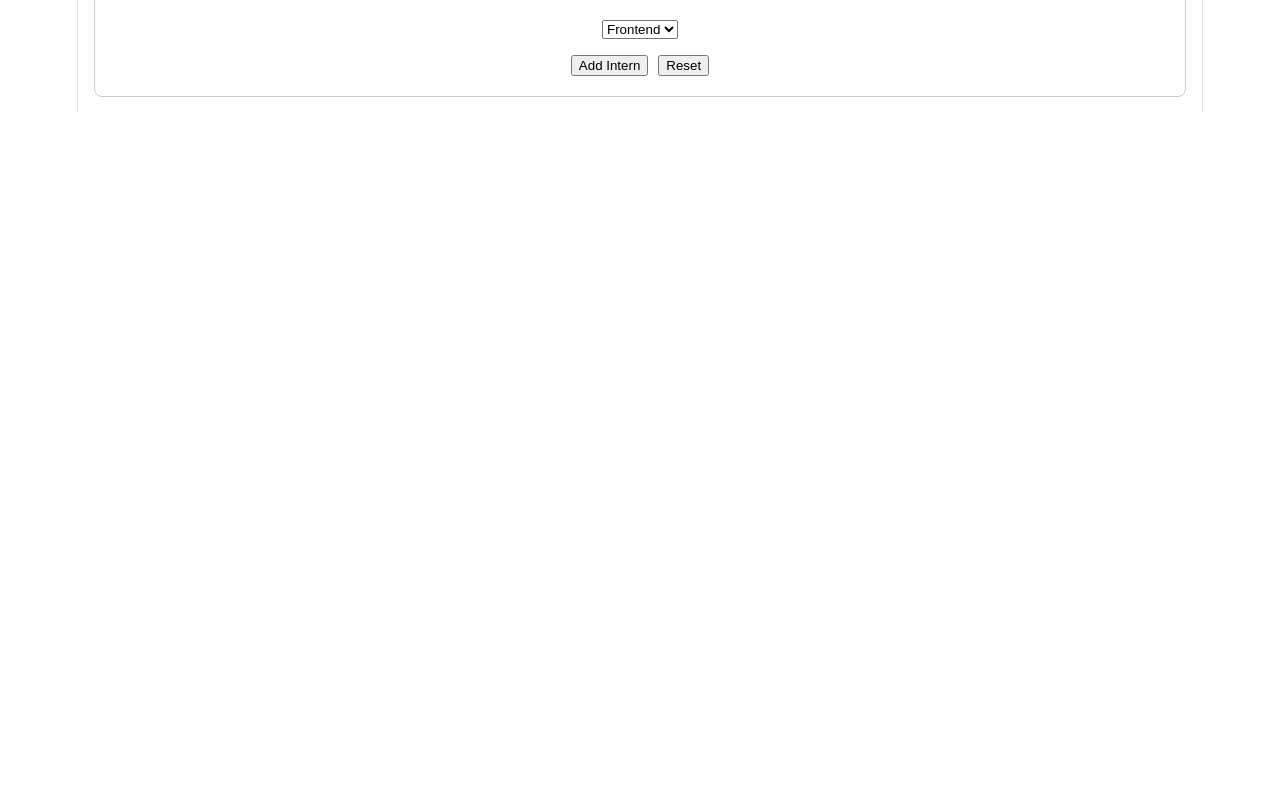
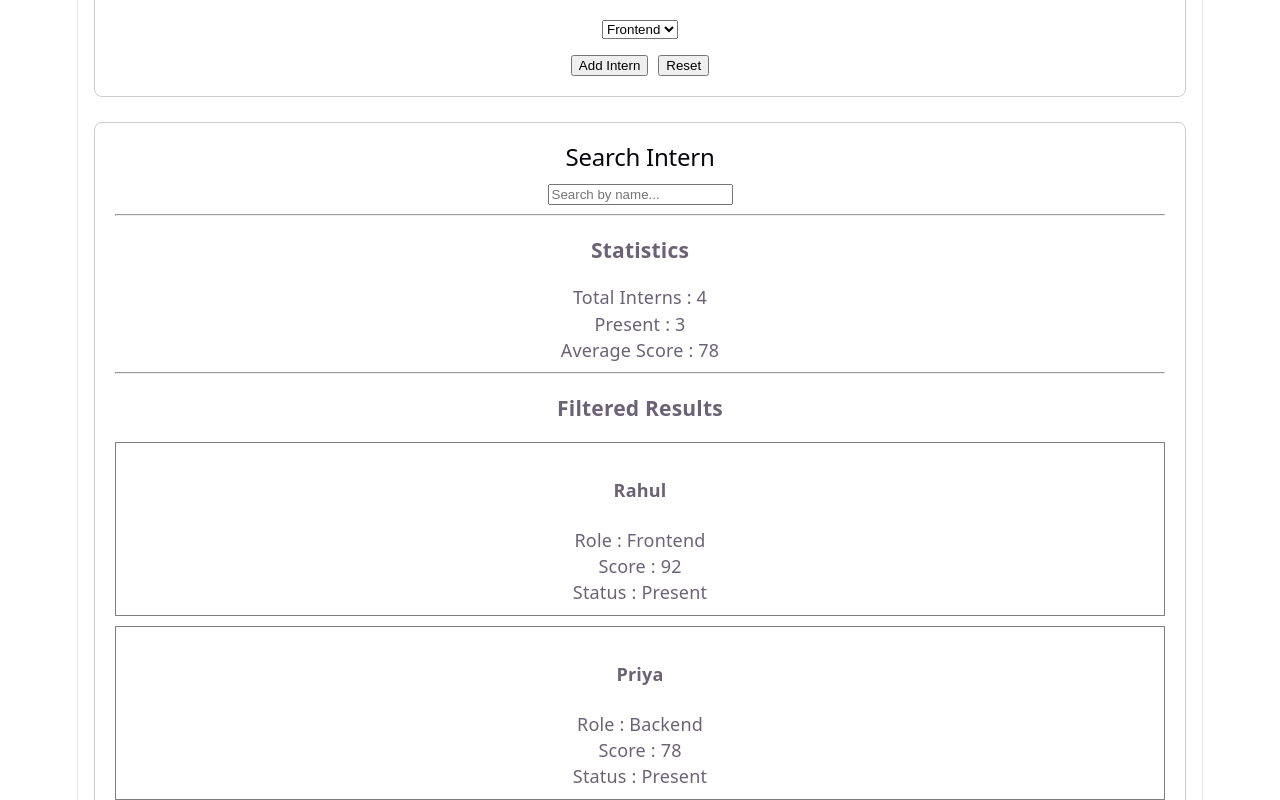
Before and after one commit to Josemafita-L/js-training, a React (Vite) app in the folder react/session4/: page / in a window 1280 px wide. Shown: the part 1320-2120 px from the top of the page. Before the commit the page ends 1433 px from the top, so only its background shows below. Built offline with nearby package versions, Linux system fonts and the light colour scheme.

Commit message:
react/session4: add intern search custom hook

```diff
--- a/react/session4/src/App.tsx
+++ b/react/session4/src/App.tsx
@@ -2,6 +2,7 @@ import Navbar from "./components/Navbar"
 import ThemedCard from "./components/ThemedCard"
 import CounterDemo from "./components/CounterDemo"
 import AddInternForm from "./components/AddInternForm"
+import InternSearch from "./components/InternSearch"
 
 import { useInterns } from "./contexts/intern-context"
 
@@ -9,16 +10,18 @@ function App() {
   const { interns, isLoading } = useInterns()
 
   /*
-  Theme and intern data are kept in separate contexts because
-  they represent different responsibilities.
+  ThemeContext:
+  Responsible for UI appearance like Light and Dark mode.
 
-  ThemeContext manages UI appearance.
+  InternContext:
+  Responsible for managing intern data.
 
-  InternContext manages application data.
+  Components:
+  Responsible only for displaying UI.
 
-  Keeping them separate makes the application
-  easier to maintain and avoids unnecessary
-  re-renders.
+  Custom Hooks:
+  Responsible for reusable business logic like
+  searching, forms and counters.
   */
 
   if (isLoading) {
@@ -45,6 +48,8 @@ function App() {
         <CounterDemo />
 
         <AddInternForm />
+
+        <InternSearch />
       </div>
     </div>
   )
--- /dev/null
+++ b/react/session4/src/components/InternSearch.tsx
@@ -0,0 +1,79 @@
+import { useInterns } from "../contexts/intern-context"
+import useInternSearch from "../hooks/useInternSearch"
+
+function InternSearch() {
+  const { interns } = useInterns()
+
+  const {
+    search,
+    setSearch,
+    filtered,
+    stats,
+  } = useInternSearch(interns)
+
+  return (
+    <div
+      style={{
+        marginTop: "25px",
+        border: "1px solid #ccc",
+        padding: "20px",
+        borderRadius: "8px",
+      }}
+    >
+      <h2>Search Intern</h2>
+
+      <input
+        type="text"
+        placeholder="Search by name..."
+        value={search}
+        onChange={(e) =>
+          setSearch(e.target.value)
+        }
+      />
+
+      <hr />
+
+      <h3>Statistics</h3>
+
+      <p>Total Interns : {stats.total}</p>
+
+      <p>Present : {stats.present}</p>
+
+      <p>Average Score : {stats.avg}</p>
+
+      <hr />
+
+      <h3>Filtered Results</h3>
+
+      {filtered.length === 0 ? (
+        <p>No Intern Found</p>
+      ) : (
+        filtered.map((intern) => (
+          <div
+            key={intern.id}
+            style={{
+              border: "1px solid gray",
+              marginBottom: "10px",
+              padding: "10px",
+            }}
+          >
+            <h4>{intern.name}</h4>
+
+            <p>Role : {intern.role}</p>
+
+            <p>Score : {intern.score}</p>
+
+            <p>
+              Status :
+              {intern.isPresent
+                ? " Present"
+                : " Absent"}
+            </p>
+          </div>
+        ))
+      )}
+    </div>
+  )
+}
+
+export default InternSearch
--- /dev/null
+++ b/react/session4/src/hooks/useInternSearch.ts
@@ -0,0 +1,74 @@
+import { useMemo, useState } from "react"
+
+interface Intern {
+  id: number
+  name: string
+  score: number
+  role: string
+  isPresent: boolean
+}
+
+interface UseInternSearchReturn {
+  search: string
+  setSearch: (value: string) => void
+  filtered: Intern[]
+  stats: {
+    total: number
+    present: number
+    avg: number
+  }
+}
+
+function useInternSearch(
+  interns: Intern[]
+): UseInternSearchReturn {
+  const [search, setSearch] = useState("")
+
+  /*
+  Explore Finding:
+
+  Without useMemo, the filtering logic runs on every render,
+  even if the interns list and search text have not changed.
+  Adding useMemo caches the previous result and recalculates
+  only when interns or search changes, reducing unnecessary work.
+  */
+
+  const filtered = useMemo(() => {
+    console.log("Filtering interns...")
+
+    return interns.filter((intern) =>
+      intern.name
+        .toLowerCase()
+        .includes(search.toLowerCase())
+    )
+  }, [interns, search])
+
+  const stats = useMemo(() => {
+    return {
+      total: interns.length,
+
+      present: interns.filter(
+        (i) => i.isPresent
+      ).length,
+
+      avg:
+        interns.length > 0
+          ? Math.round(
+              interns.reduce(
+                (sum, intern) => sum + intern.score,
+                0
+              ) / interns.length
+            )
+          : 0,
+    }
+  }, [interns])
+
+  return {
+    search,
+    setSearch,
+    filtered,
+    stats,
+  }
+}
+
+export default useInternSearch
```
